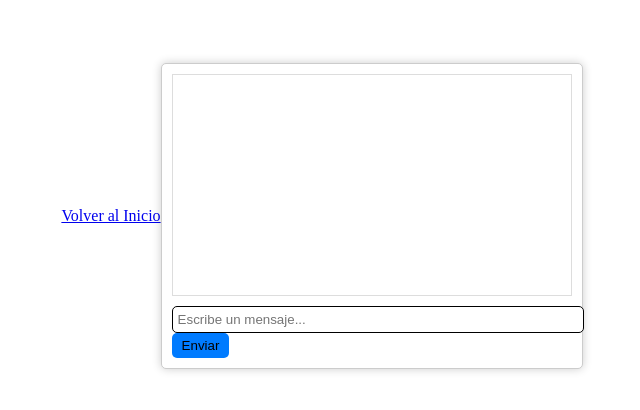
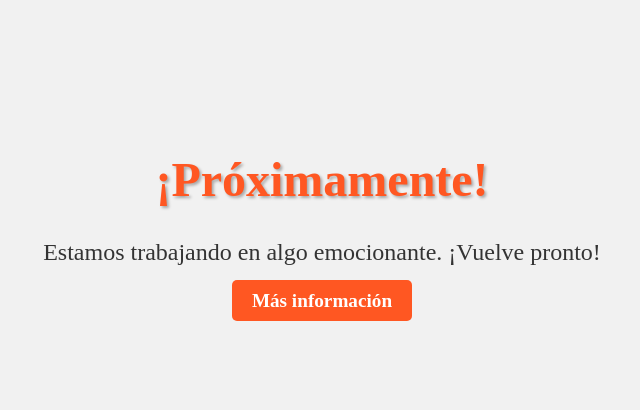
Before and after one commit to root682/root682.github.io, a plain HTML site: page soport.html in a window 1280 px wide. Shown: the part 184-594 px from the top of the page, without its empty margins (318-958 px from the left). Drawn offline with Linux system fonts and the light colour scheme.

Commit message:
Update soport.html

```diff
--- a/soport.html
+++ b/soport.html
@@ -1,111 +1,55 @@
 <!DOCTYPE html>
-<html>
+<html lang="es">
 <head>
-    <a href="index.html">Volver al Inicio</a>
-  </body>
- </html>
-
-<html>
-<head>
-    <title>Chat de Soporte</title>
+    <meta charset="UTF-8">
+    <meta name="viewport" content="width=device-width, initial-scale=1.0">
+    <title>Próximamente</title>
     <style>
-        body, html {
-            height: 100%;
-            margin: 0;
-        }
         body {
+            background-color: #f1f1f1;
             display: flex;
             justify-content: center;
             align-items: center;
+            height: 100vh;
+            margin: 0;
         }
-        #chat-box {
-            width: 80%;
-            max-width: 400px;
-            border: 1px solid #ccc;
-            padding: 10px;
+
+        .container {
+            text-align: center;
+        }
+
+        h1 {
+            font-size: 3rem;
+            color: #ff5722;
+            text-shadow: 2px 2px 3px rgba(0, 0, 0, 0.3);
+        }
+
+        p {
+            font-size: 1.5rem;
+            color: #333;
+        }
+
+        a {
+            text-decoration: none;
+            background-color: #ff5722;
+            color: white;
+            padding: 10px 20px;
             border-radius: 5px;
-            background-color: #fff;
-            box-shadow: 0 0 10px rgba(0, 0, 0, 0.2);
+            font-weight: bold;
+            font-size: 1.2rem;
+            transition: background-color 0.3s;
         }
-        #chat-log {
-            min-height: 200px;
-            border: 1px solid #ddd;
-            padding: 10px;
-            margin-bottom: 10px;
-            overflow-y: scroll;
-        }
-        #user-input {
-            width: 100%;
-            padding: 5px;
-            border: 1px solid #000000;
-            border-radius: 5px;
-        }
-        #send-button {
-            background-color: #007BFF;
-            color: #000000;
-            border: none;
-            padding: 5px 10px;
-            border-radius: 5px;
-            cursor: pointer;
+
+        a:hover {
+            background-color: #e64a19;
         }
     </style>
 </head>
 <body>
-    <div id="chat-box">
-        <div id="chat-log"></div>
-        <input type="text" id="user-input" placeholder="Escribe un mensaje..." />
-        <button id="send-button">Enviar</button>
+    <div class="container">
+        <h1>¡Próximamente!</h1>
+        <p>Estamos trabajando en algo emocionante. ¡Vuelve pronto!</p>
+        <a href="#">Más información</a>
     </div>
-
-    <script>
-        const chatLog = document.getElementById('chat-log');
-        const userInput = document.getElementById('user-input');
-        const sendButton = document.getElementById('send-button');
-
-        sendButton.addEventListener('click', () => {
-            sendMessage();
-        });
-
-        userInput.addEventListener('keypress', (event) => {
-            if (event.key === 'Enter') {
-                sendMessage();
-            }
-        });
-
-        function sendMessage() {
-            const message = userInput.value;
-            if (message) {
-                // Mostrar el mensaje del usuario en el chat
-                appendMessage('Tú', message);
-
-                // Aquí puedes enviar el mensaje al servidor o a un sistema de soporte real
-                // y manejar la respuesta en la función callback
-                simulateSupportResponse(message);
-
-                // Limpiar el campo de entrada
-                userInput.value = '';
-            }
-        }
-
-        function simulateSupportResponse(userMessage) {
-    // En un entorno de producción, esta función enviaría el mensaje del usuario
-    // al servidor o sistema de soporte para recibir una respuesta real.
-    // Aquí, simulamos una respuesta de soporte después de un retraso.
-    setTimeout(() => {
-        const response = 'Un agente de soporte ha respondido: Gracias por tu mensaje. ¿En qué puedo ayudarte?';
-        appendMessage('Soporte', response);
-    }, 1000);
-}
-
-
-        function appendMessage(sender, message) {
-            const messageElement = document.createElement('div');
-            messageElement.textContent = `${sender}: ${message}`;
-            chatLog.appendChild(messageElement);
-
-            // Desplazarse hacia abajo para mostrar el mensaje más reciente
-            chatLog.scrollTop = chatLog.scrollHeight;
-        }
-    </script>
 </body>
 </html>
```
